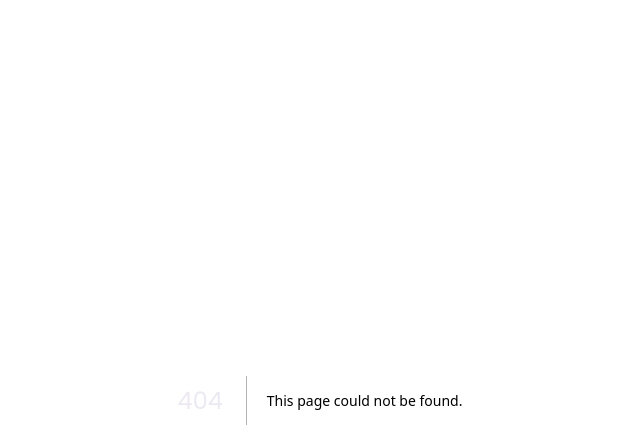
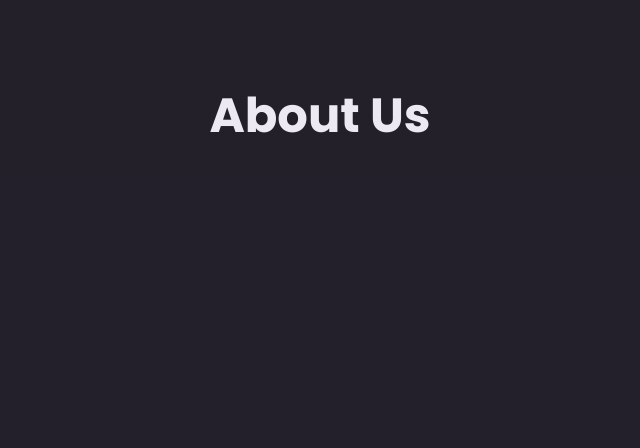
Before and after one commit to poudelnarayan/next-basic, a Next.js app: page /about in a window 1280 px wide. Before the commit this address had no page. Shown: the top 448 px of the page, without its empty margins (320-960 px from the left). Built offline with nearby package versions, Linux system fonts and the light colour scheme.

Commit message:
adding new route

```diff
--- /dev/null
+++ b/app/about/page.js
@@ -0,0 +1,7 @@
+export default function AboutPage() {
+  return (
+    <main>
+      <h1> About Us </h1>
+    </main>
+  );
+}
```
